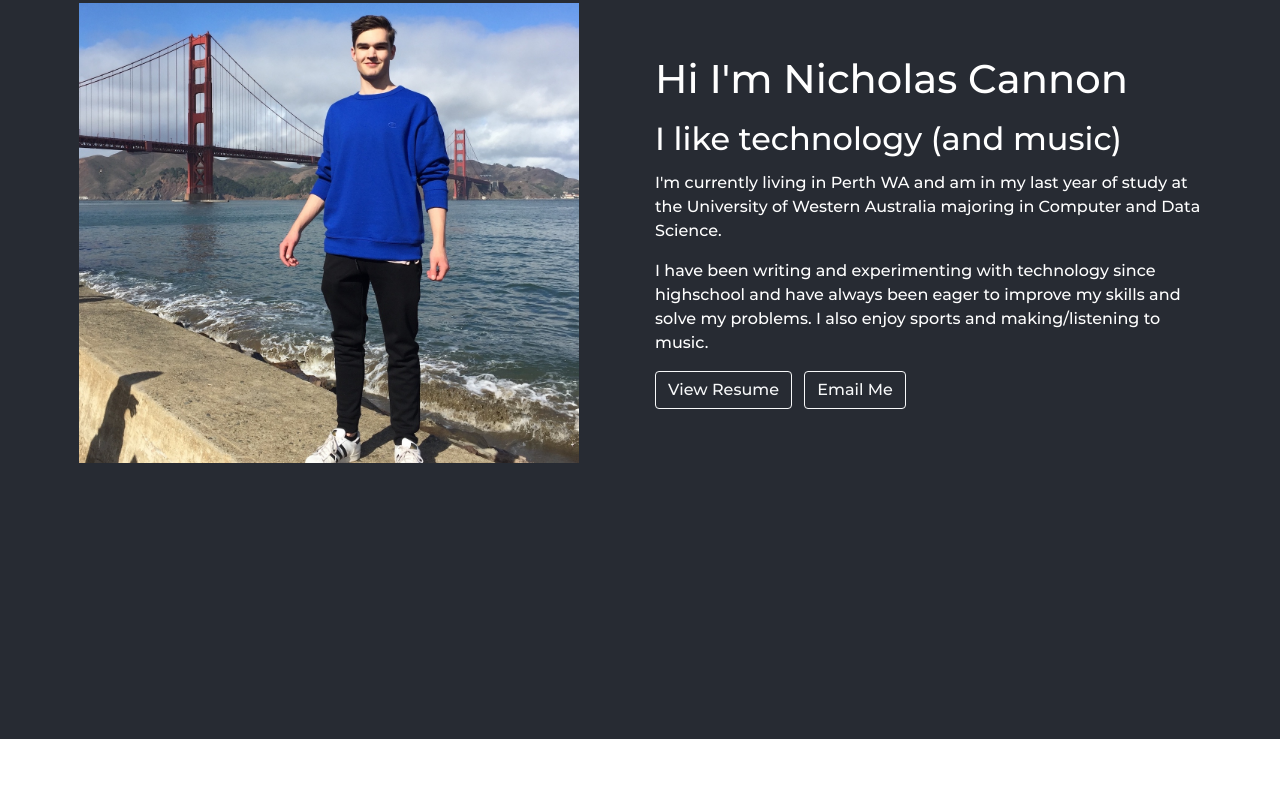
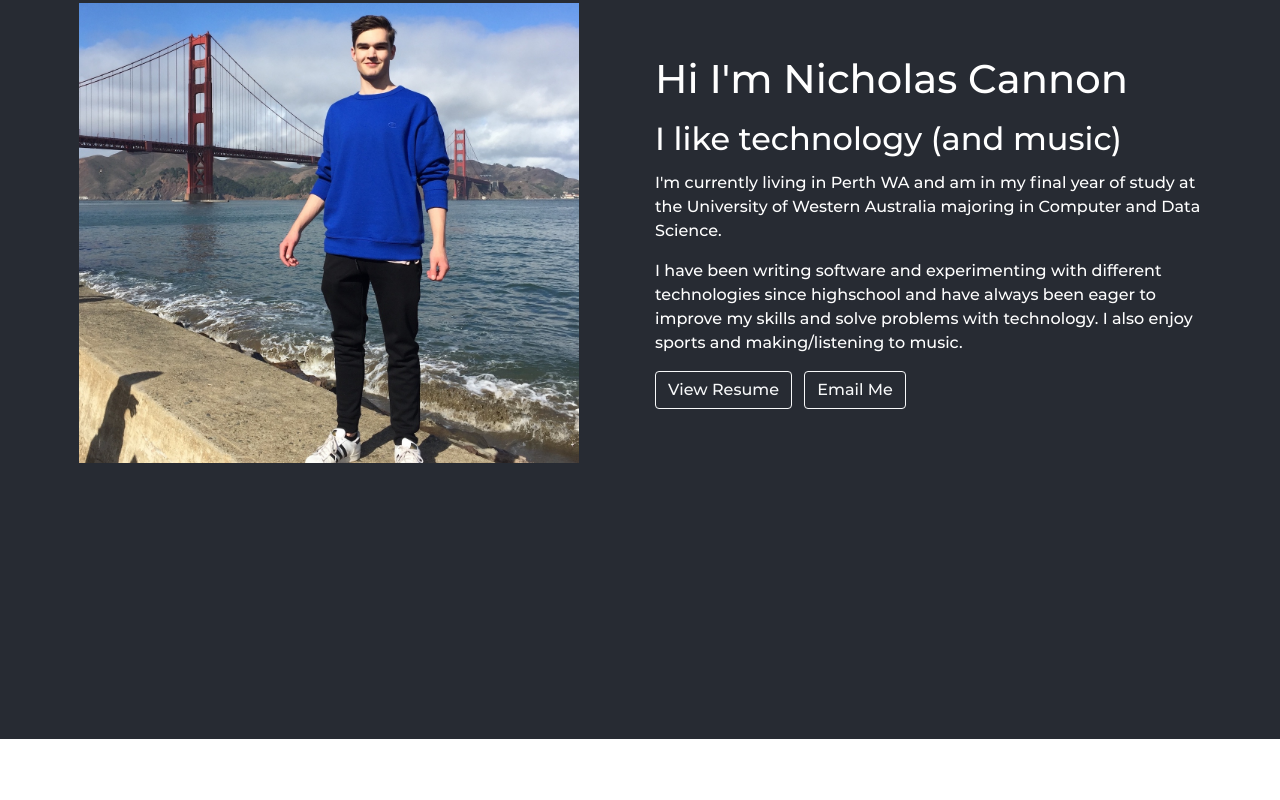
Before and after one commit to nicholascannon1/portfolio, a website built with webpack: page index.html in a window 1280 px wide. Shown: the part 861-1661 px from the top of the page. Built offline with nearby package versions, Linux system fonts and the light colour scheme.

Commit message:
Edited about me content

```diff
--- a/index.html
+++ b/index.html
@@ -48,12 +48,13 @@
         <div class="col-lg my-auto">
           <h1 class="pb-2">Hi I'm Nicholas Cannon</h1>
           <h2 class="pb-1">I like technology (and music)</h2>
-          <p>I'm currently living in Perth WA and am in my last year of study at the University of Western
+          <p>I'm currently living in Perth WA and am in my final year of study at the University of Western
             Australia majoring in Computer and Data Science.
           </p>
           <p>
-            I have been writing and experimenting with technology since highschool and have always been eager
-            to improve my skills and solve my problems. I also enjoy sports and making/listening to music.
+            I have been writing software and experimenting with different technologies since highschool
+            and have always been eager to improve my skills and solve problems with technology.
+            I also enjoy sports and making/listening to music.
           </p>
           <button id="resumeButton" class="btn btn-outline-light">View Resume</button>
           <a id="emailButton" class="btn btn-outline-light ml-2" role="button"
```
